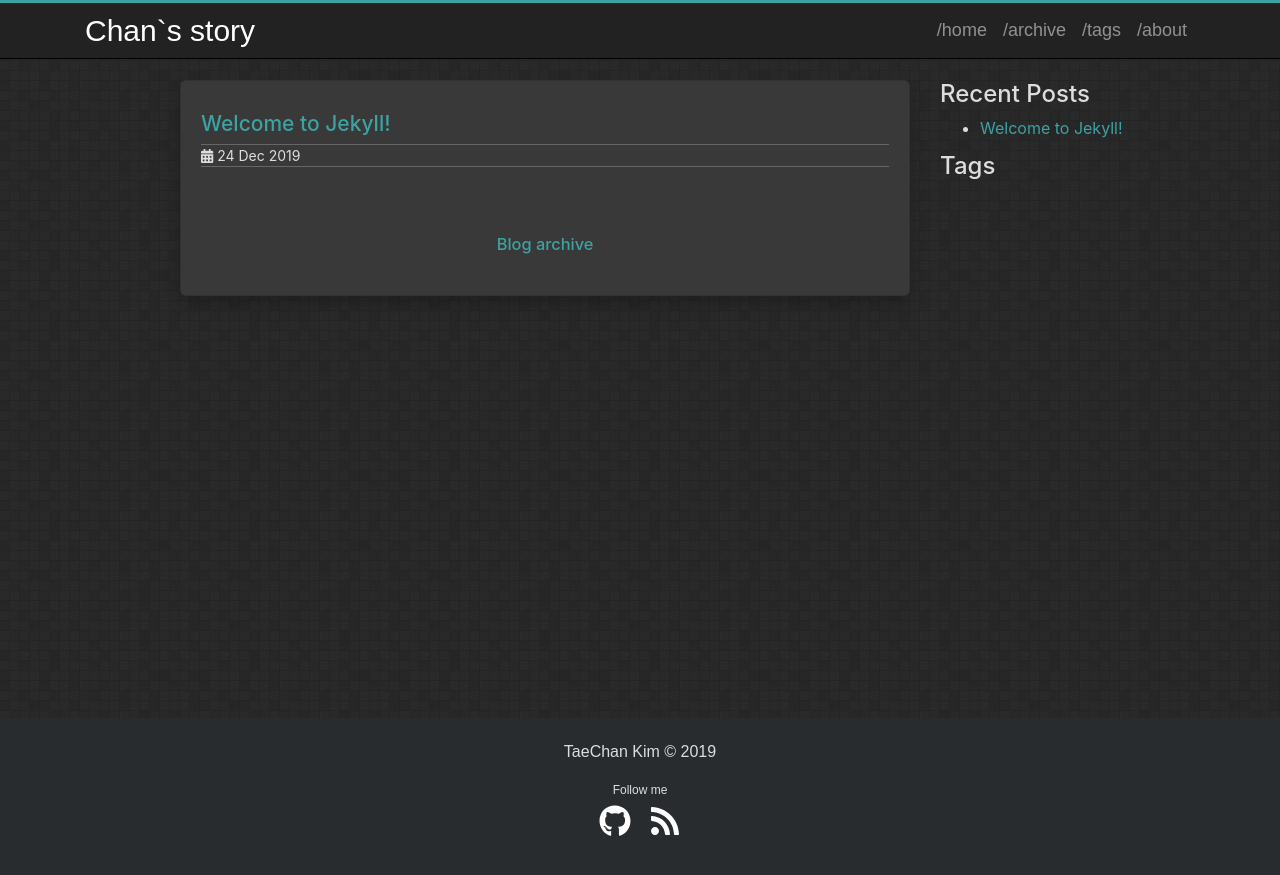
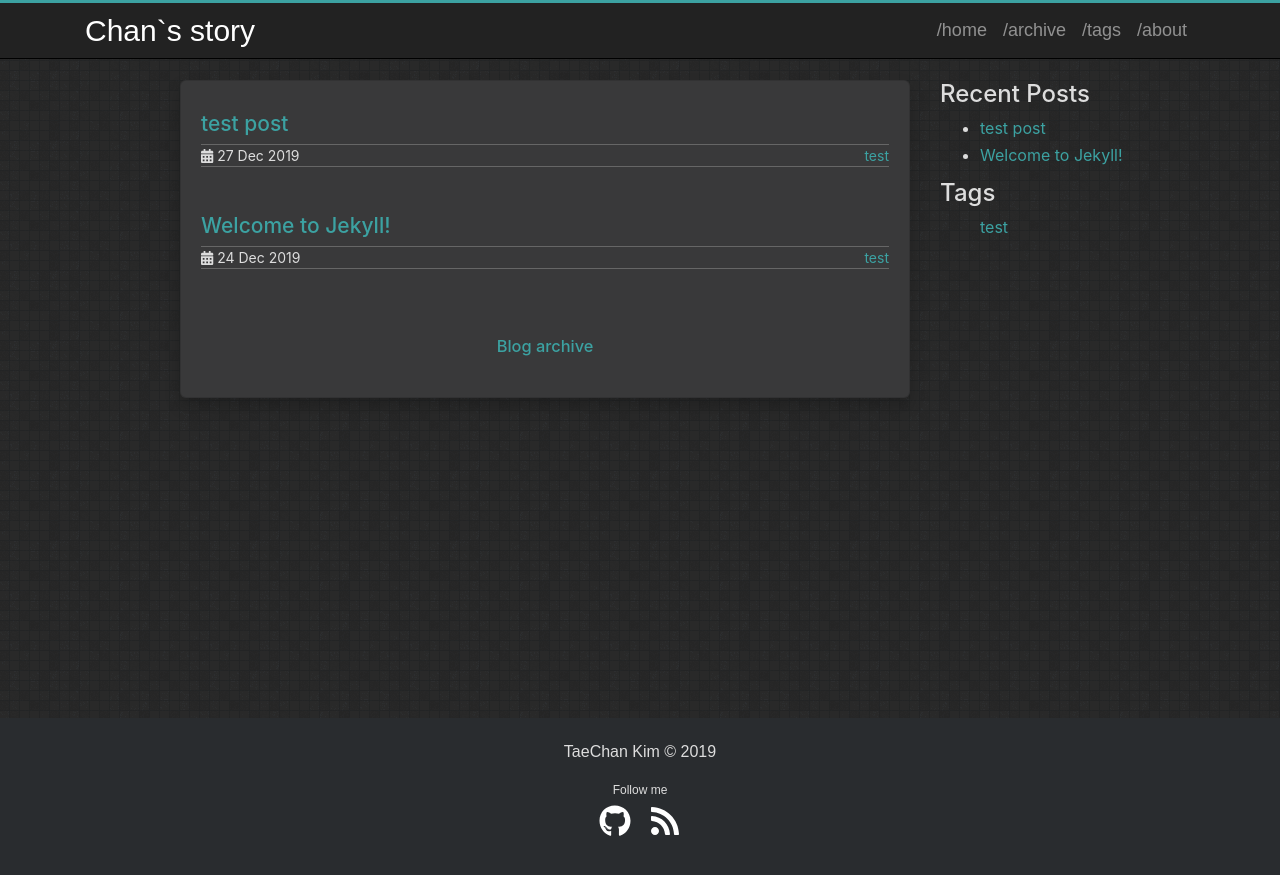
Before and after one commit to chanstory/chanstory.github.io, a Jekyll site: the page built from index.markdown, in a window 1280 px wide. Shown: the top 875 px of the page. Built offline with Jekyll 4.4.1, drawn with Linux system fonts in a browser that asks for light colours.

Commit message:
jekyll post test

```diff
--- a/_posts/2019-12-24-welcome-to-jekyll.markdown
+++ b/_posts/2019-12-24-welcome-to-jekyll.markdown
@@ -2,6 +2,7 @@
 layout: post
 title:  "Welcome to Jekyll!"
 date:   2019-12-24 23:07:31 +0900
+tags: test
 categories: jekyll update
 ---
 You’ll find this post in your `_posts` directory. Go ahead and edit it and re-build the site to see your changes. You can rebuild the site in many different ways, but the most common way is to run `jekyll serve`, which launches a web server and auto-regenerates your site when a file is updated.
--- /dev/null
+++ b/_posts/2019-12-27-test-post.md
@@ -0,0 +1,24 @@
+---
+layout: post
+title: "test post"
+date: 2019-12-27 21:28:00
+tags: test
+---
+
+
+{% highlight md %}
+{% raw %}
+test
+test2
+test3
+{% endraw %}
+{% endhighlight %}
+
+`test`
+**test**
+
+[test](https://chanstory.github.io).
+
+# test
+## test
+### test
```
